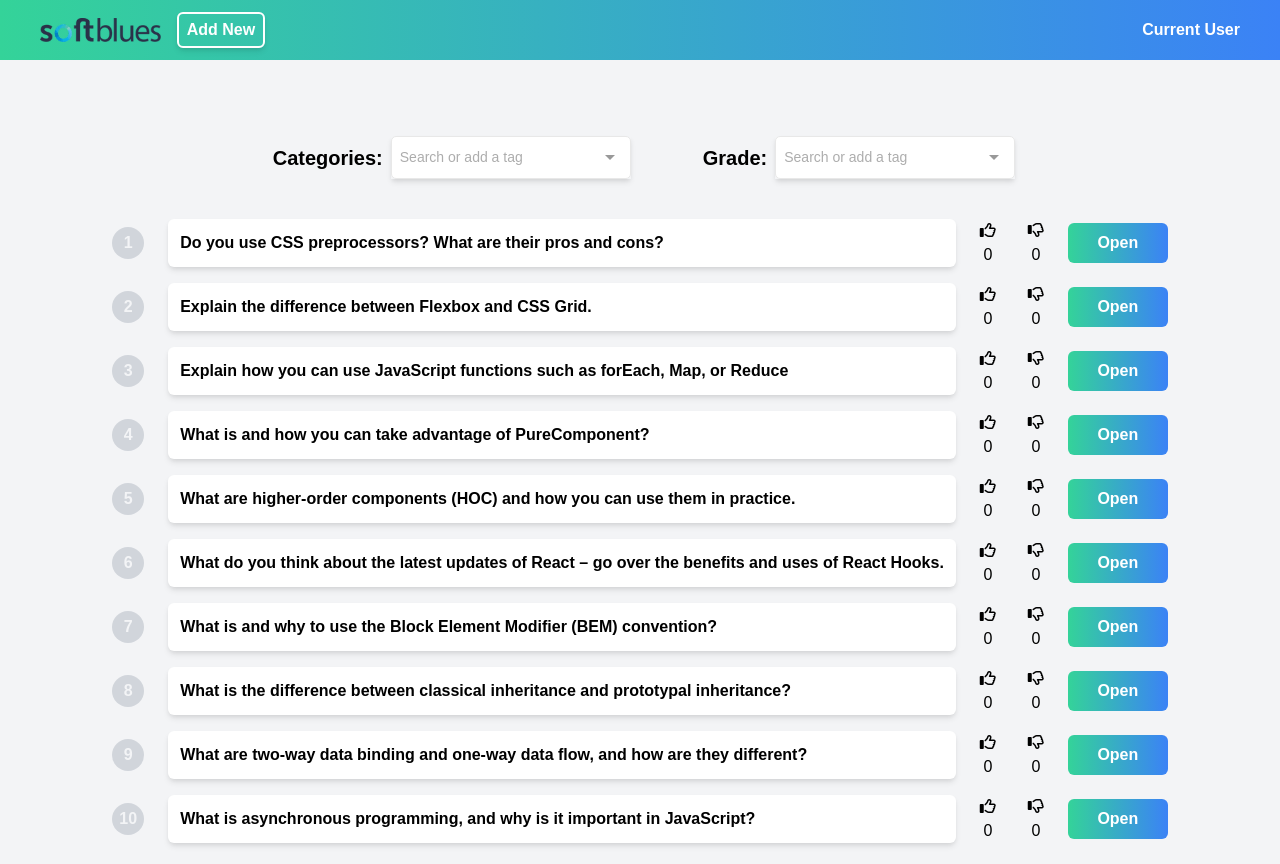
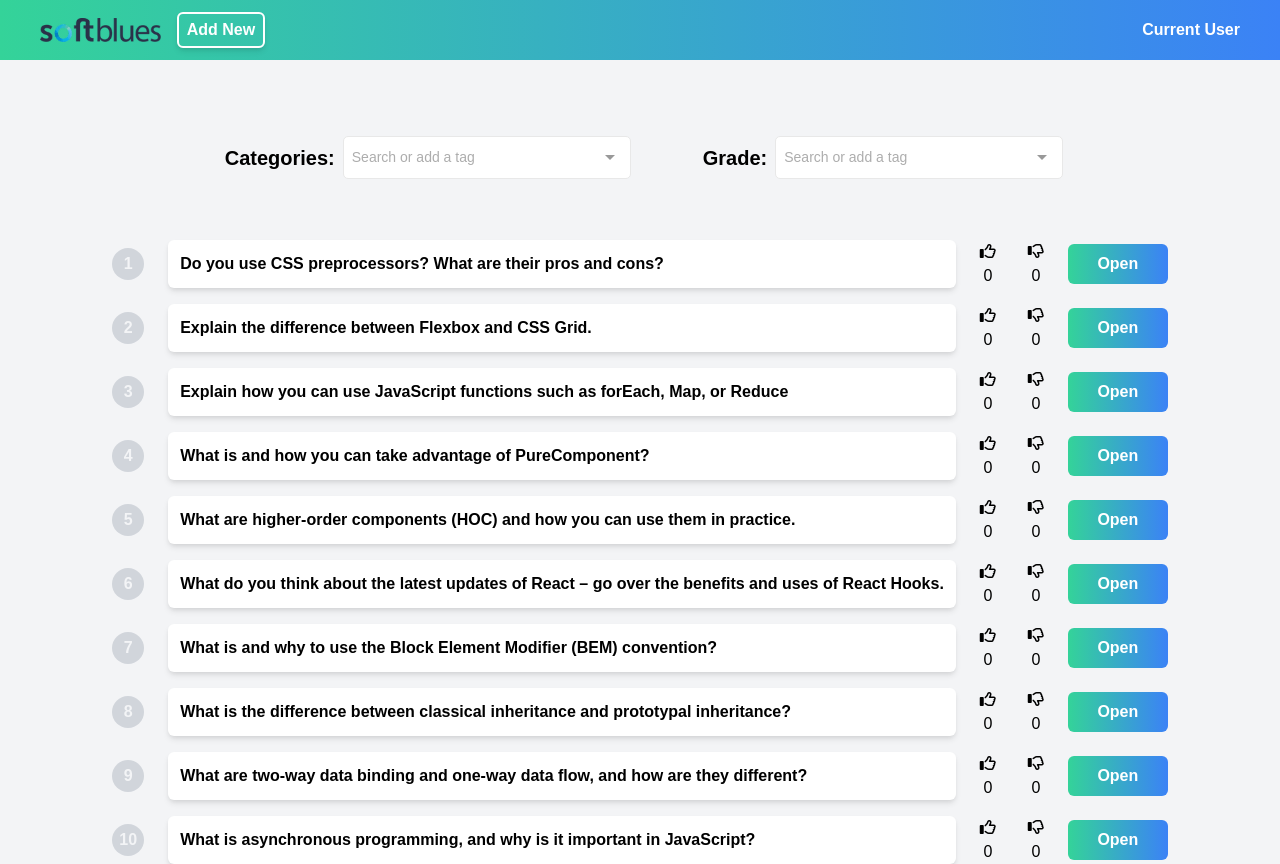
Before and after one commit to ChrystynaBohdan/InterVue, a Vue app: page / in a window 1280 px wide. Shown: the top 864 px of the page. Built offline with nearby package versions, Linux system fonts and the light colour scheme; a web font is replaced by a local one.

Commit message:
select fixid

```diff
--- a/src/components/Multiselect.vue
+++ b/src/components/Multiselect.vue
@@ -1,9 +1,7 @@
 <template>
   <div>
-    <div class="flex content-center items-center">
-      <label class="px-2 font-semibold text-xl">{{ label }}</label>
-      <div class="shadow-md">
-        <div>
+    <div class="flex">
+      <label class="px-2 font-semibold text-xl mt-2">{{ label }}</label>
       <multiselect
         v-model="value"
         tag-placeholder="Add this as new tag"
@@ -14,10 +12,8 @@
         :multiple="true"
         :taggable="true"
         @tag="addTag"
-            class="w-60"
+        class="w-72 h-16"
       ></multiselect>
-        </div>
-      </div>
     </div>
   </div>
 </template>
```
Lines whose indentation alone changed are shown as unchanged.
